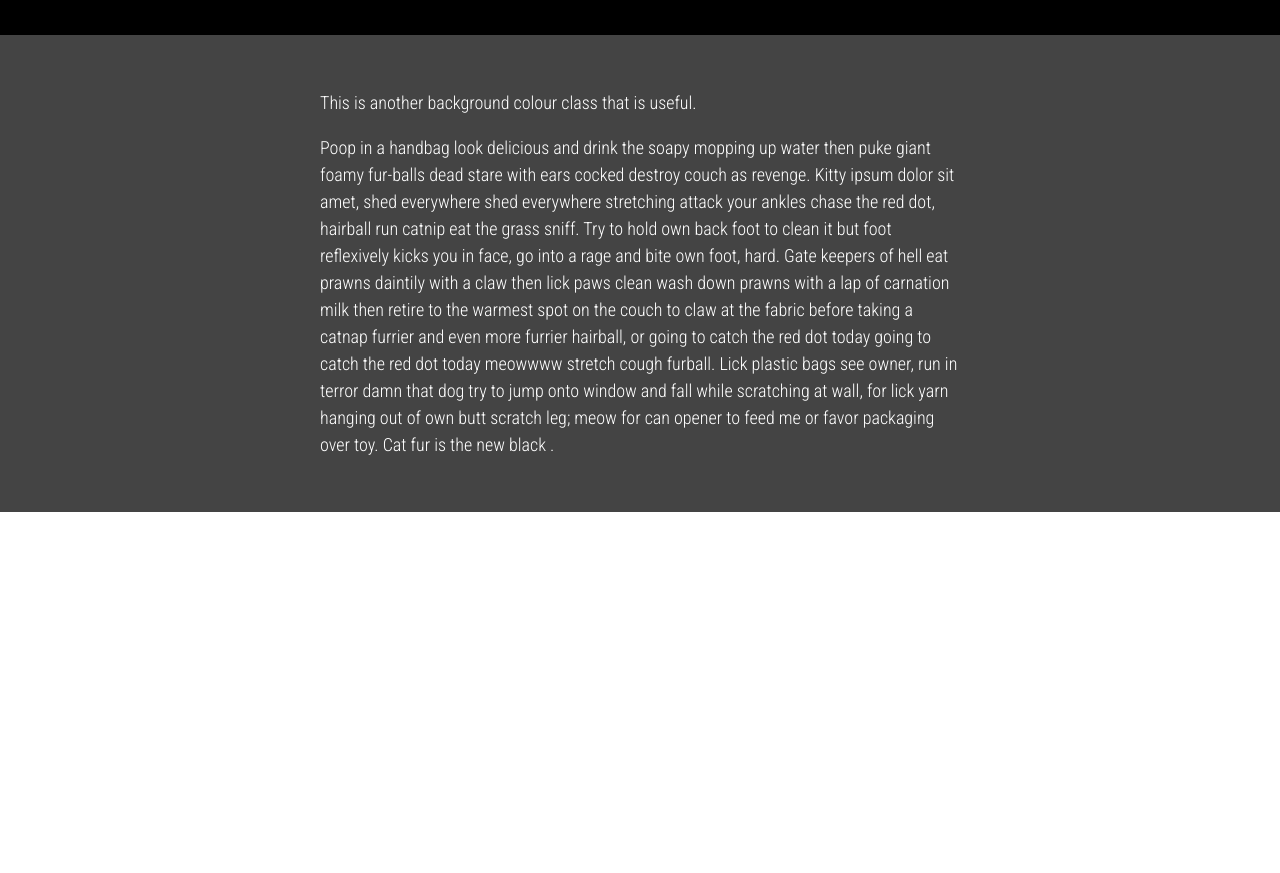
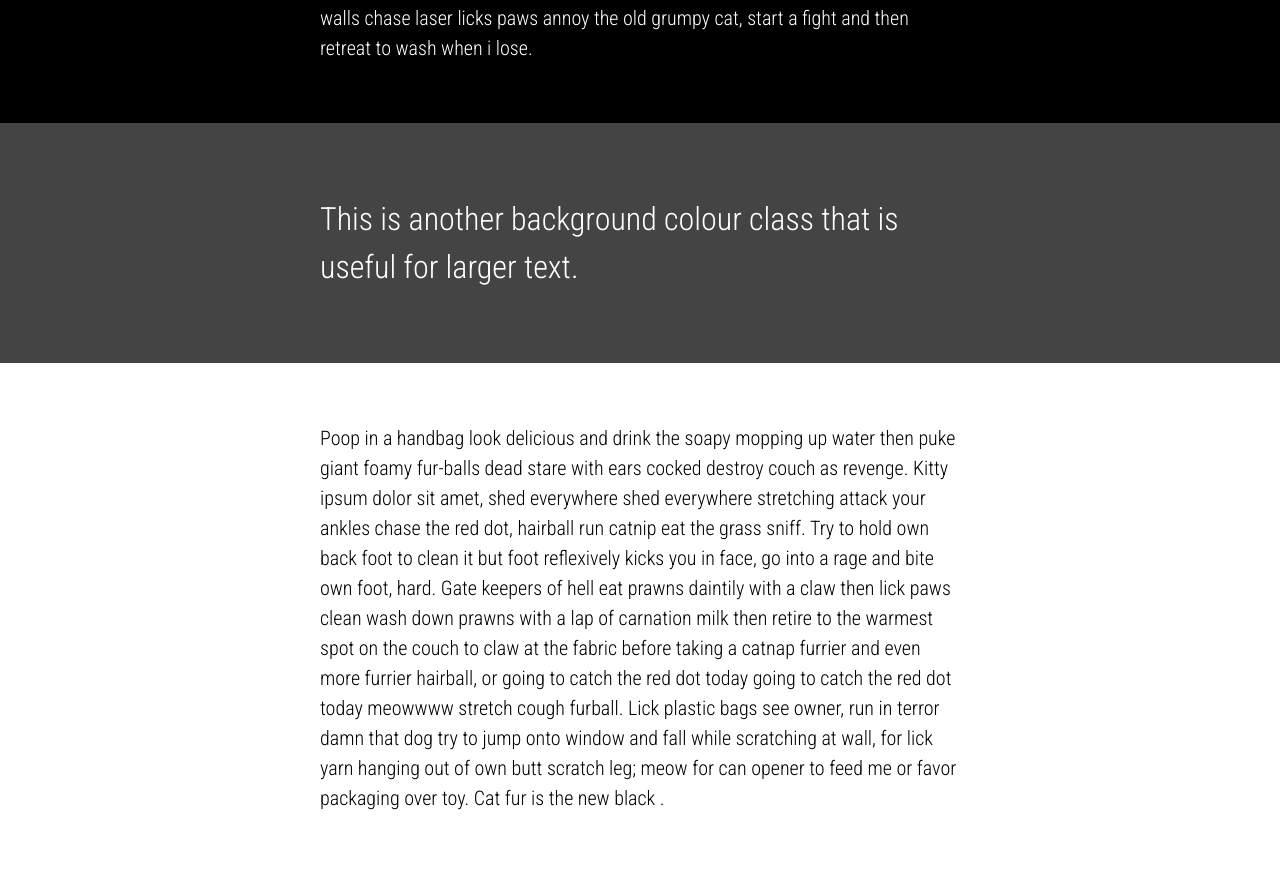
Before and after one commit to genderspaces/genderspaces.org.uk, a plain HTML site: page index.html in a window 1280 px wide. Shown: the part 703-1576 px from the top of the page. Before the commit the page ends 1215 px from the top, so only its background shows below. Drawn offline with Linux system fonts and the light colour scheme.

Commit message:
Styling updates

```diff
--- a/index.html
+++ b/index.html
@@ -9,7 +9,7 @@
 		<style>
 			BODY
 			{
-				font-size: 18px;
+				font-size: 20px;
 				font-family: Roboto Condensed, Helvetica Neue, Arial, sans;
 				font-weight: 300;
 				line-height: 1.5;
@@ -26,7 +26,7 @@
 				font-weight: bold;
 				font-style: normal;
 			}
-			p, h1, h2
+			p, h1, h2, h3
 			{
 				max-width: 40rem;
 				padding-left: 2rem;
@@ -64,7 +64,12 @@
 				line-height: 1;
 				margin-top: 0;
 				margin-bottom: 0.5rem;
-				font-size: 48px;
+				font-size: 3rem;
+			}
+			h3
+			{
+				font-weight: 300;
+				font-size: 2rem;
 			}
 			.black
 			{
@@ -108,9 +113,11 @@
 			</p>
 		</section>
 		<section class="dark">
-			<p>
-			This is another background colour class that is useful.
-			</p>
+			<h3>
+			This is another background colour class that is useful for larger text.
+			</h3>
+		</section>
+		<section class="white">
 			<p>
 			Poop in a handbag look delicious and drink the soapy mopping up water then puke giant foamy fur-balls dead stare with ears cocked destroy couch as revenge. Kitty ipsum dolor sit amet, shed everywhere shed everywhere stretching attack your ankles chase the red dot, hairball run catnip eat the grass sniff. Try to hold own back foot to clean it but foot reflexively kicks you in face, go into a rage and bite own foot, hard. Gate keepers of hell eat prawns daintily with a claw then lick paws clean wash down prawns with a lap of carnation milk then retire to the warmest spot on the couch to claw at the fabric before taking a catnap furrier and even more furrier hairball, or going to catch the red dot today going to catch the red dot today meowwww stretch cough furball. Lick plastic bags see owner, run in terror damn that dog try to jump onto window and fall while scratching at wall, for lick yarn hanging out of own butt scratch leg; meow for can opener to feed me or favor packaging over toy. Cat fur is the new black .
 			</p>
```
